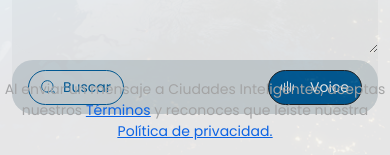
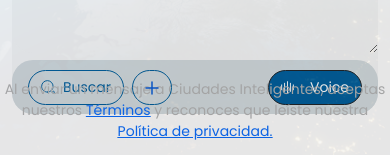
Before and after one commit to jhosephvillalba/smart-cities, a React (Vite) app: page / in a window 390 px wide. Shown: the part 686-841 px from the top of the page. Built offline with nearby package versions, Linux system fonts and the light colour scheme.

Commit message:
cambios en el toggel

```diff
--- a/src/components/ChatForm/index.jsx
+++ b/src/components/ChatForm/index.jsx
@@ -126,6 +126,7 @@ import IconNotas from "../../assets/icons/smart-book-pencil.svg";
 import IconStar from "../../assets/icons/smart-star.svg";
 import IconImg from "../../assets/icons/smart-img-load.svg";
 import IconMore from "../../assets/icons/smart-more.svg";
+import MoreServices from "../../assets/icons/+.svg"
 
 const ChatForm = ({ sendMessage }) => {
   const [input, setInput] = useState(""); // Estado para el mensaje del usuario
@@ -232,6 +233,29 @@ const ChatForm = ({ sendMessage }) => {
                     </button>
                   </div>
                 </div>
+
+                {/** */}
+                <div className="dropdown d-lg-none">
+                  <button className="btn btn-secondary dropdown-toggle-custom" type="button" data-bs-toggle="dropdown" aria-expanded="false">
+                    <img src={MoreServices} alt="more services" />
+                  </button>
+                  <ul className="dropdown-menu p-4">
+                    <li className="my-2">
+                      <a className="d-flex justify-content-start gap-3 text-decoration-none">
+                        <img src={IconUpload} alt="upload" />
+                        <span className={`${styles.font_family}`}>Adjuntar</span>
+                      </a>
+                    </li>
+                    <li className="my-2">
+                      <a className="d-flex justify-content-start gap-3 text-decoration-none">
+                        <img src={IconFocus} alt="upload" />
+                        <span className={`${styles.font_family}`}>Analiza</span>
+                      </a>
+                    </li>
+                  </ul>
+                </div>
+                {/** -----------------collapsable ----------------*/}
+
                 {/*------Solo en desktop--------*/}
               </div>
 
--- a/src/index.css
+++ b/src/index.css
@@ -206,6 +206,8 @@ body {
   -moz-osx-font-smoothing: grayscale;
 }
 
+
+
 /* Fuentes */
 @font-face {
   font-family: "PoppinsBold";
@@ -354,3 +356,19 @@ footer {
   /* z-index: 2; */
 
 }
+
+
+.dropdown-toggle-custom {
+  white-space: nowrap;
+}
+
+.dropdown-toggle-custom::after {
+  display: inline-block;
+  margin-left: .255em;
+  vertical-align: .255em;
+  content: none;
+  border-top: .3em solid;
+  border-right: .3em solid transparent;
+  border-bottom: 0;
+  border-left: .3em solid transparent;
+}
```
Also changed, not shown: src/assets/icons/+.svg (added).
